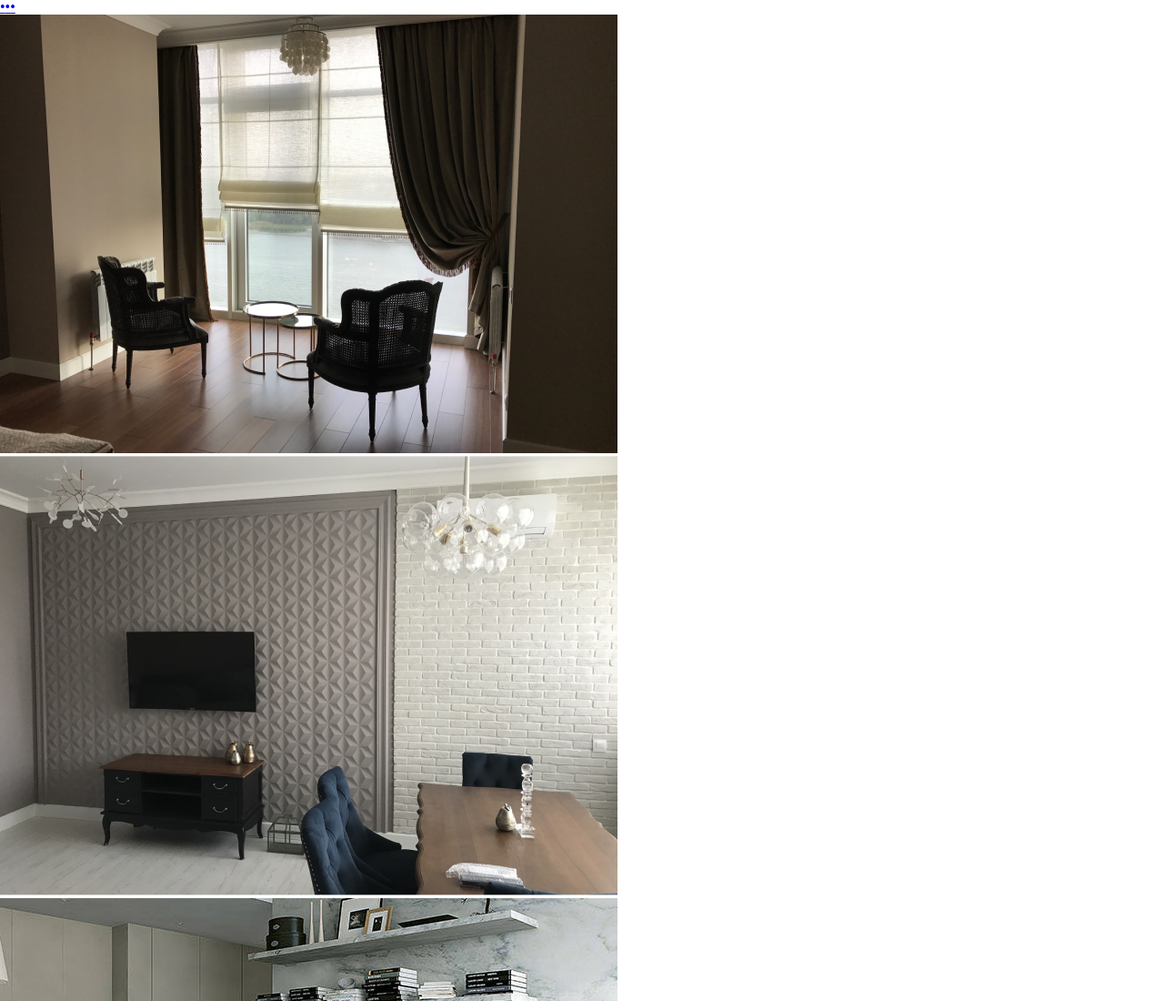
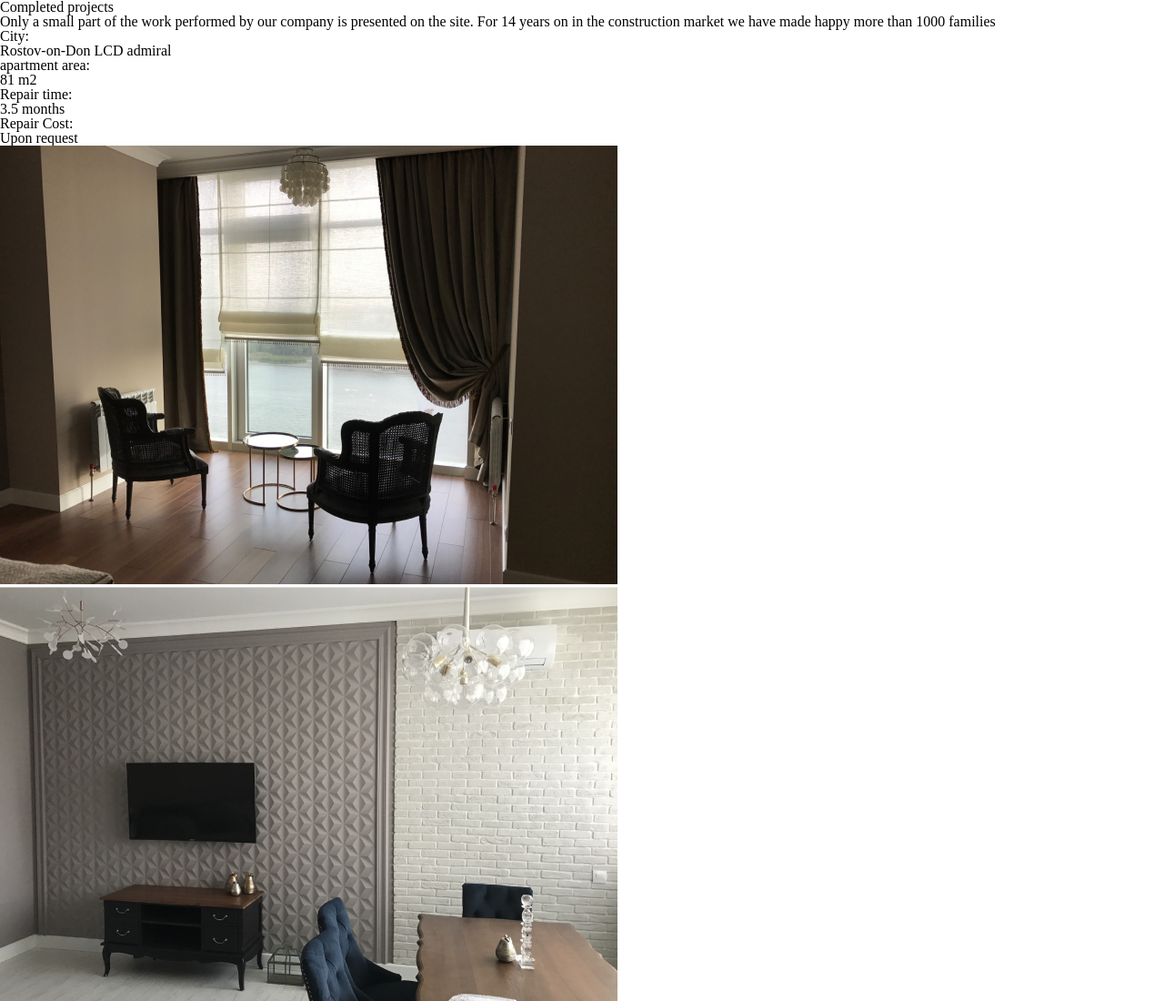
Before and after one commit to Shisha1536/Slider, a plain HTML site: page index.html in a window 1280 px wide. Shown: the top 1100 px of the page at 91% size. Drawn offline with Linux system fonts and the light colour scheme.

Commit message:
list param

```diff
--- a/index.html
+++ b/index.html
@@ -11,8 +11,34 @@
     <main>
         <section class="section">
             <div>
-                <div id="information">
+                <div class="information">
+                    <h2 class="information__h2">Completed projects</h2>
+                    <p class="information__p">Only a small part of the work performed by our company is presented on the site. For 14 years on in the construction market we have made happy more than 1000 families</p>
+                    <ul class="information__list-parameters">
+                        <li>
+                            <h3 class="information__subtitle">City:</h3>
+                            <span class="information__itemtext">Rostov-on-Don LCD admiral</span>
+                        </li>
+                        <li>
+                            <h3 class="information__subtitle">apartment area:</h3>
+                            <span class="information__itemtext">81 m2</span>
+                        </li>
+                        <li>
+                            <h3 class="information__subtitle">Repair time:</h3>
+                            <span class="information__itemtext">3.5 months</span>
+                        </li>
+                        <li>
+                            <h3 class="information__subtitle">Repair Cost:</h3>
+                            <span class="information__itemtext">Upon request</span>
+                        </li>
+                    </ul>
+                    <div class="switch">
 
+                        <div id="points">
+
+                        </div>
+
+                    </div>
                 </div>
                 <div class="slider">
                     <img id="slide-1" src="./img/image 1.png" alt="">
```
